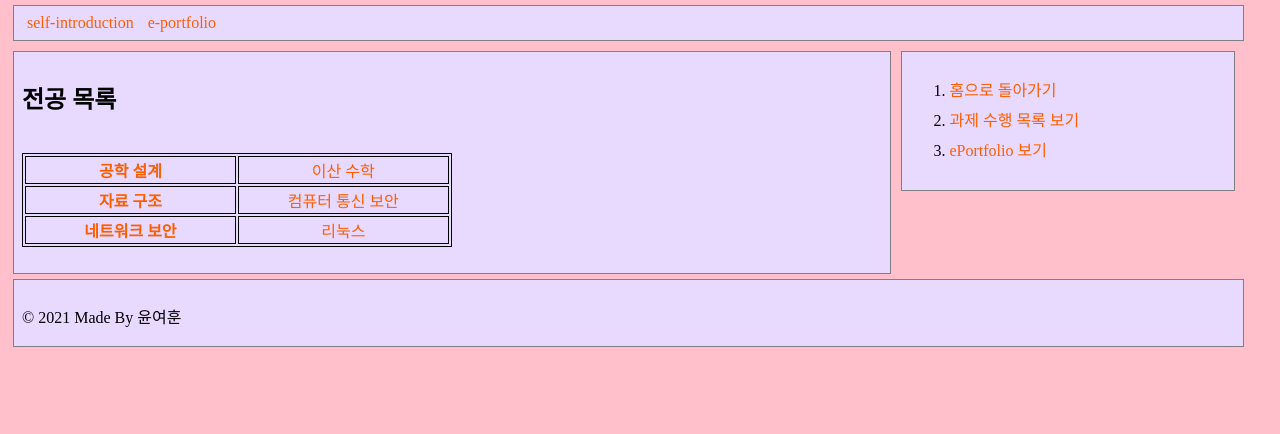
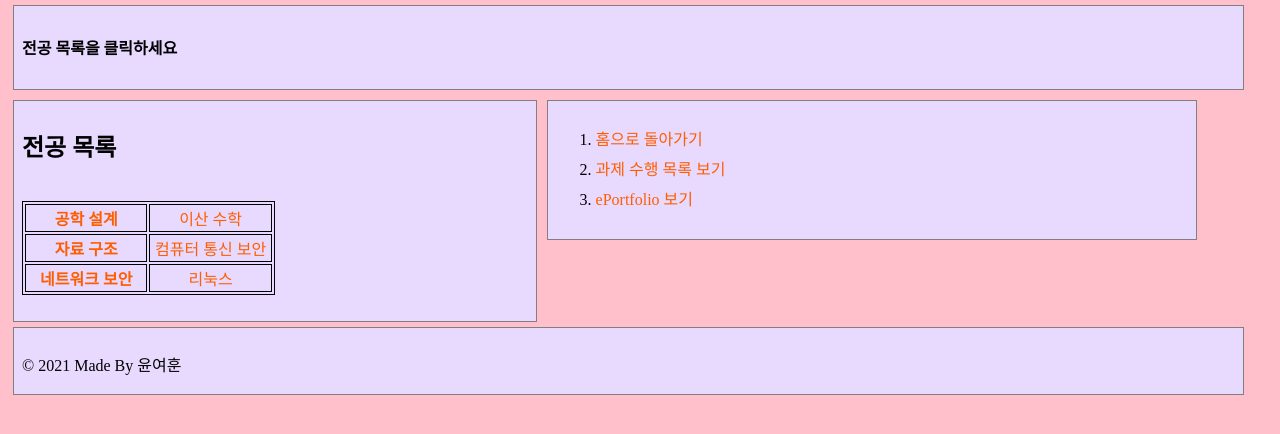
Before and after one commit to yeohoon1991/yeohoon1991.github.io, a plain HTML site: page index3.html in a window 1280 px wide. Shown: the part 230-664 px from the top of the page. Drawn offline with Linux system fonts and the light colour scheme.

Commit message:
Update index3.html

```diff
--- a/index3.html
+++ b/index3.html
@@ -8,9 +8,9 @@
    nav, section, footer, aside {background-color:#E8D9FF}
 header, nav, section, article, footer, aside
 {border:1px solid gray; margin:5px; padding:8px; width:96%;}
-section{width:68%; float:left;}
-section section{width:96%; float:left;}
-aside{width:25%;float:left;line-height:30px;}
+section{width:40%; float:left;}
+section section{width:50%; float:left;}
+aside{width:50%; height:70%; float:left;line-height:30px;}
 footer{height:50px;clear:both;}
 nav ul{margin:0;padding:0;}
 nav ul li{display:inline;margin:5px;}
@@ -37,16 +37,16 @@ color:#FF5E00;background-color:transparent;text-decoration:none;}
 </header>
    <nav>
    <ul>
-     <li><a href="http://whgnlwls.github.io/e_port/e-portfolioIntro.html">self-introduction</a></li>
-<li><a href="https://whgnlwls.github.io/e_port/e-portfoliofolio.html">e-portfolio</a></li>
+<h4> 전공 목록을 클릭하세요
+</h4>
    </ul></nav>
    <section>
 <h1 id="chapter1">전공 목록</h1>
      <br/>
      <table>
-     <tr align="center"><th><a href="https://yeohoon1991.github.io/index3_1.html">공학 설계</a></th><td><a href="https://yeohoon1991.github.io/index3_1.html">이산 수학</a></td></tr>
-     <tr align="center"><th><a href="https://yeohoon1991.github.io/index3_1.html">자료 구조</a></th><td><a href="https://yeohoon1991.github.io/index3_1.html">컴퓨터 통신 보안</a></td></tr>
-     <tr align="center"><th><a href="https://yeohoon1991.github.io/index3_1.html">네트워크   보안</a></th><td><a href="https://yeohoon1991.github.io/index3_1.html">리눅스</a></td></tr>
+     <tr align="center"><th><a href="https://yeohoon1991.github.io/index3_1.html">공학 설계</a></th><td><a href="https://yeohoon1991.github.io/index3_2.html">이산 수학</a></td></tr>
+     <tr align="center"><th><a href="https://yeohoon1991.github.io/index3_3.html">자료 구조</a></th><td><a href="https://yeohoon1991.github.io/index3_4.html">컴퓨터 통신 보안</a></td></tr>
+     <tr align="center"><th><a href="https://yeohoon1991.github.io/index3_5.html">네트워크   보안</a></th><td><a href="https://yeohoon1991.github.io/index3_6.html">리눅스</a></td></tr>
 </table><br/>
 
    </section>
```
